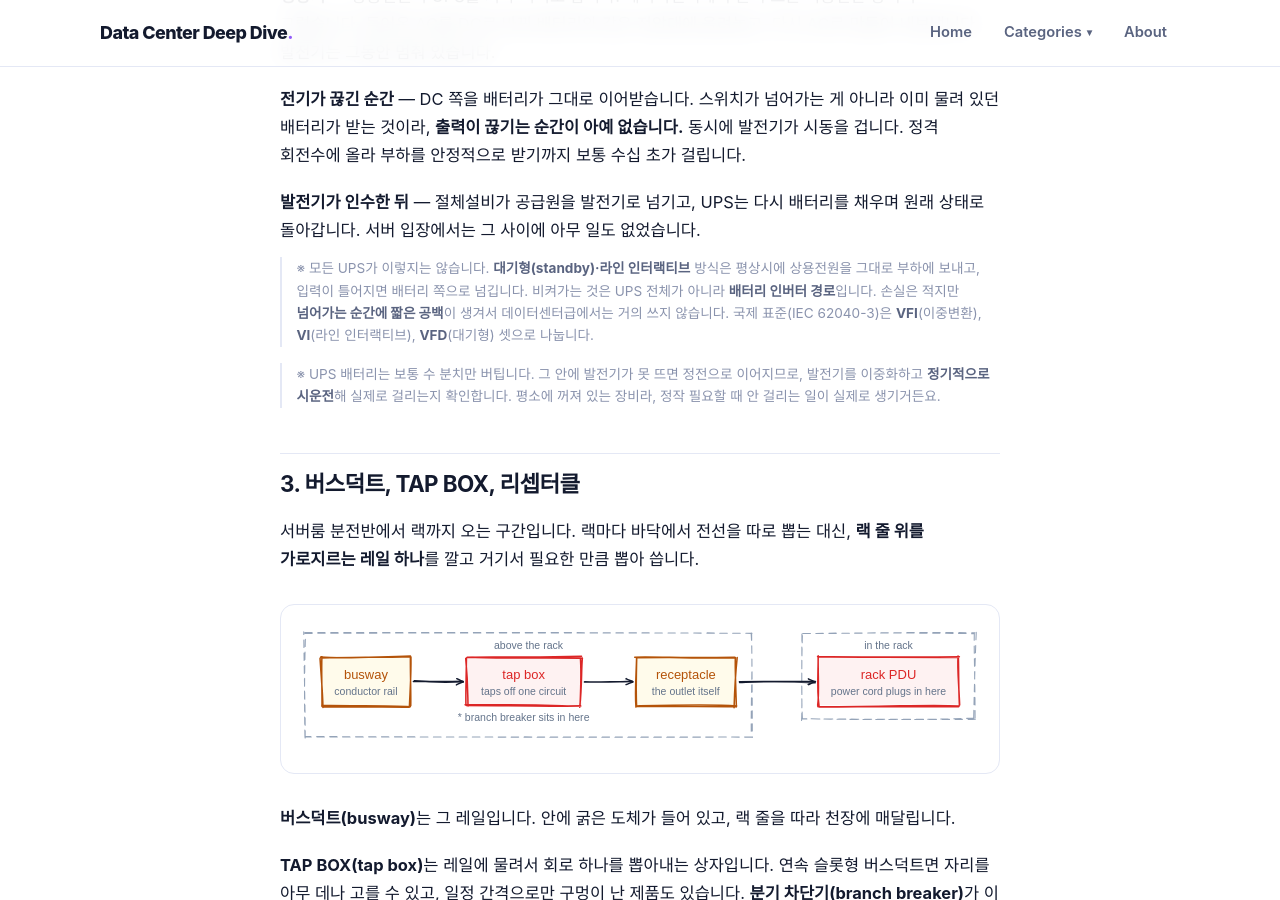
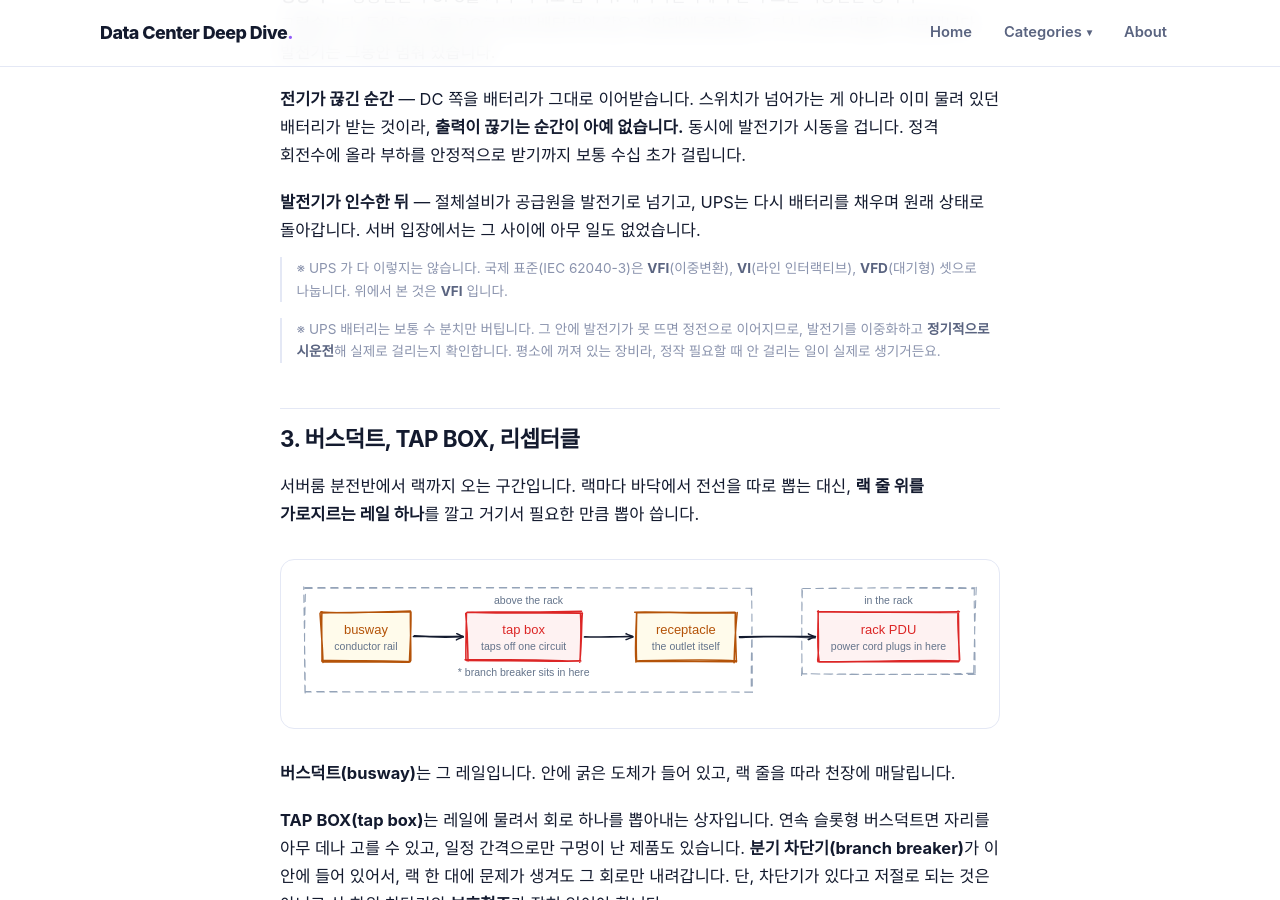
Before and after one commit to ssyrc/ssyrc.github.io, a Jekyll site: the page built from _posts/ko/2026-10-01-datacenter-power-supply.md, in a window 1280 px wide and 900 px high, scrolled down 3756 px. Built offline with Jekyll 4.4.1, drawn with Linux system fonts in a browser that asks for light colours; some web fonts are replaced.

Commit message:
Shorten the UPS types note to the three classes and which one this is
The note had grown into a second explanation — how standby and
line-interactive behave, what they bypass, the AVR, why data centers
avoid them — when the point is only that other kinds exist and the
section describes one of them. It now names the IEC 62040-3 classes and
says the body is VFI.

Co-Authored-By: Claude Opus 5 <noreply@anthropic.com>
Claude-Session: https://claude.ai/code/session_01At6mD3wUXNXJZn78ZeJBtt

```diff
--- a/_posts/ko/2026-10-01-datacenter-power-supply.md
+++ b/_posts/ko/2026-10-01-datacenter-power-supply.md
@@ -68,11 +68,8 @@ UPS와 발전기는 역할이 다릅니다. **UPS는 평상시에도 전기가
 **발전기가 인수한 뒤** — 절체설비가 공급원을 발전기로 넘기고, UPS는 다시 배터리를
 채우며 원래 상태로 돌아갑니다. 서버 입장에서는 그 사이에 아무 일도 없었습니다.
 
-※ 모든 UPS가 이렇지는 않습니다. **대기형(standby)·라인 인터랙티브** 방식은 평상시에
-상용전원을 그대로 부하에 보내고, 입력이 틀어지면 배터리 쪽으로 넘깁니다. 비켜가는 것은
-UPS 전체가 아니라 **배터리 인버터 경로**입니다. 손실은 적지만 **넘어가는 순간에 짧은
-공백**이 생겨서 데이터센터급에서는 거의 쓰지 않습니다. 국제 표준(IEC 62040-3)은 **VFI**(이중변환), **VI**(라인 인터랙티브),
-**VFD**(대기형) 셋으로 나눕니다.
+※ UPS 가 다 이렇지는 않습니다. 국제 표준(IEC 62040-3)은 **VFI**(이중변환),
+**VI**(라인 인터랙티브), **VFD**(대기형) 셋으로 나눕니다. 위에서 본 것은 **VFI** 입니다.
 {: .note}
 
 ※ UPS 배터리는 보통 수 분치만 버팁니다. 그 안에 발전기가 못 뜨면 정전으로 이어지므로,
```
